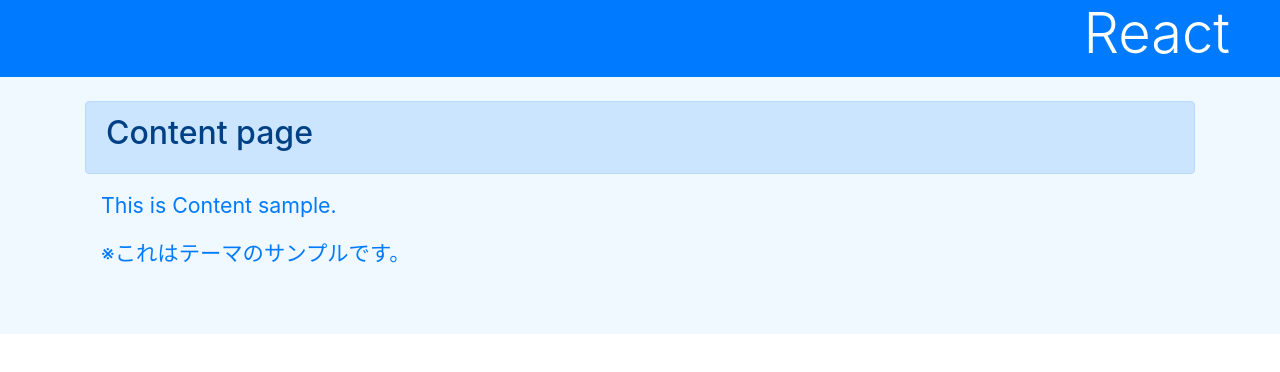
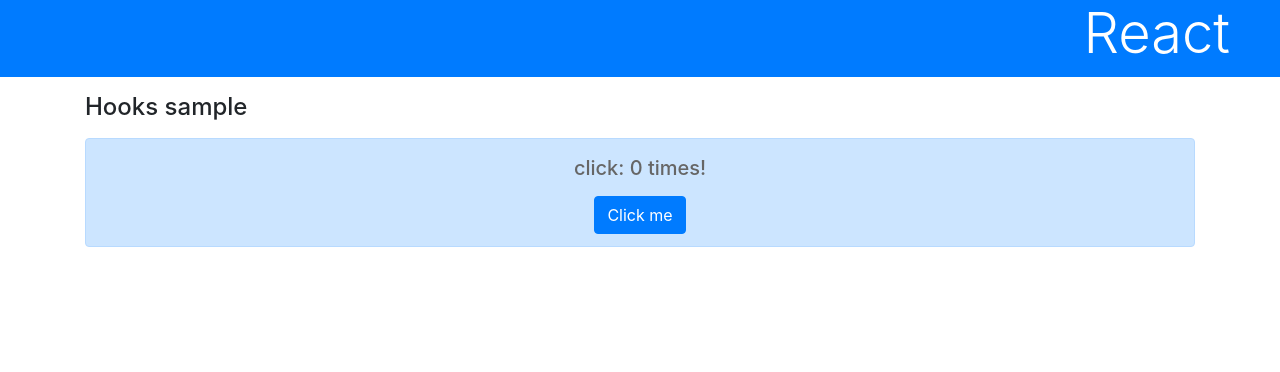
Before and after one commit to takashi227/react-starter, a React (Create React App) app: page / in a window 1280 px wide. Shown: the top 372 px of the page. Built offline with nearby package versions, Linux system fonts and the light colour scheme.

Commit message:
ステートフックを実装

```diff
--- a/src/App.js
+++ b/src/App.js
@@ -1,17 +1,14 @@
 import './App.css';
-import React, { Component } from 'react';
-import Provider from './component/Provider';
-import Theme from './component/Theme';
+import React from 'react';
+import Count from './component-2/Count';
 
-class App extends Component {
+function App() {
 
-  render() {
-    return (
-      <div>
-        <Theme />
-      </div>
-    )
-  }
+  return (
+    <div>
+      <Count />
+    </div>
+  )
 }
 
 export default App;
--- /dev/null
+++ b/src/component-2/Count.js
@@ -0,0 +1,25 @@
+import { useState } from "react";
+
+function Count() {
+    const [count, setCount] = useState(0)
+    const clickFunc = () => {
+        setCount(count + 1)
+    }
+
+    return (
+        <div>
+            <h1 className="bg-primary text-white display-4">React</h1>
+            <div className="container">
+                <h4 className="my-3">Hooks sample</h4>
+                <div className="alert alert-primary text-center">
+                    <p className="h5 mb-3">click: {count} times!</p>
+                    <div>
+                        <button className="btn btn-primary" onClick={clickFunc}>Click me</button>
+                    </div>
+                </div>
+            </div>
+        </div>
+    )
+}
+
+export default Count
```
